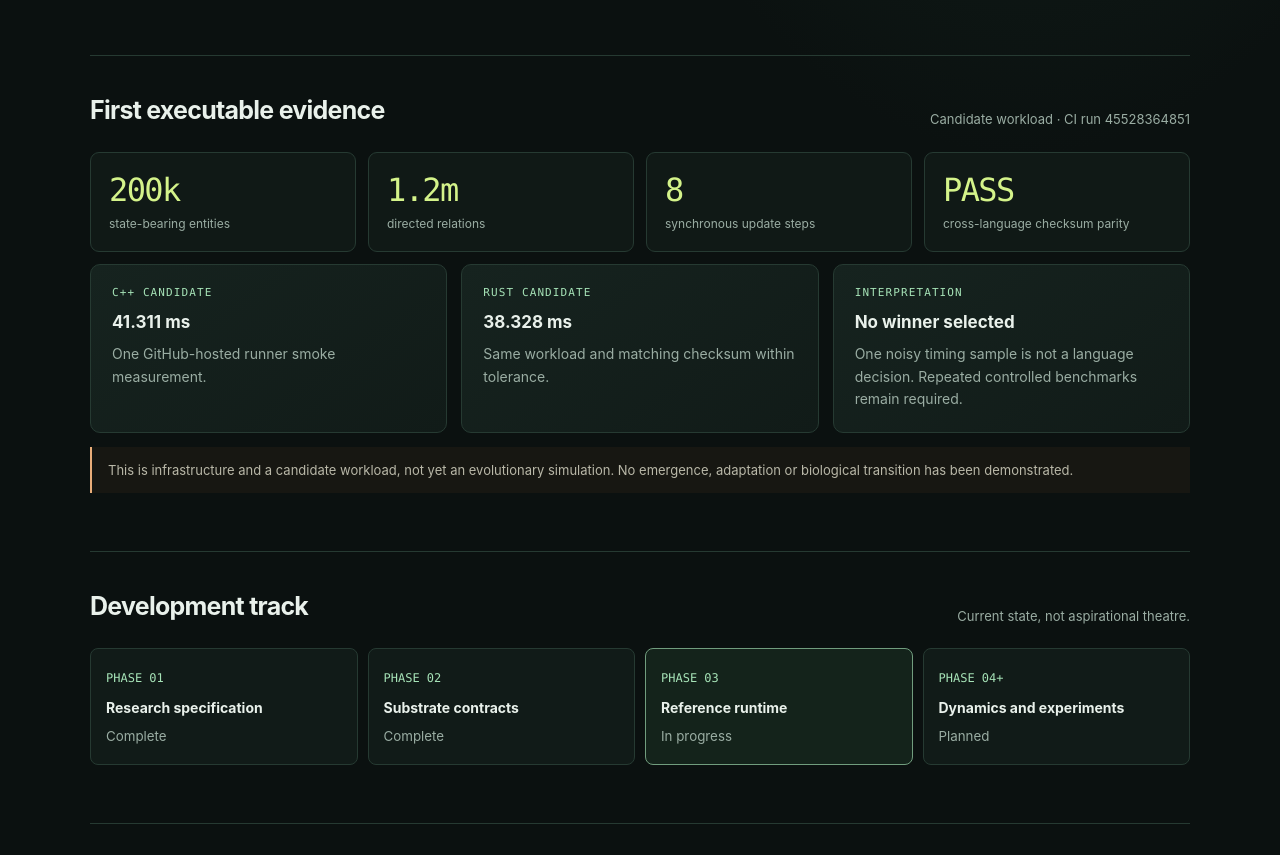
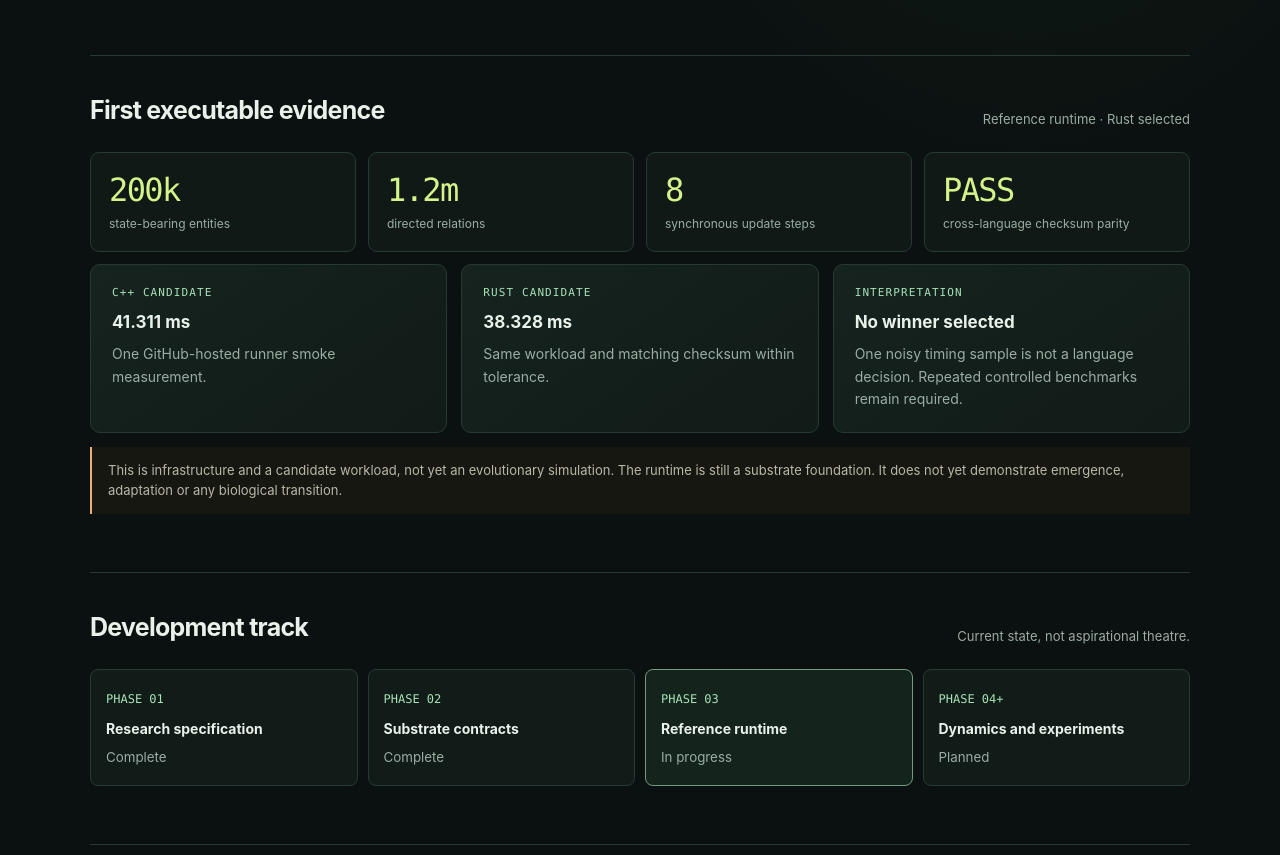
Before and after one commit to gemquota/meatware-, a plain HTML site: page site/index.html in a window 1280 px wide. Shown: the part 995-1850 px from the top of the page. Drawn offline with Linux system fonts and the light colour scheme.

Commit message:
Update project site with Rust runtime status

```diff
--- a/site/index.html
+++ b/site/index.html
@@ -30,7 +30,7 @@
 </div>
 </section>
 <section class="section" id="evidence">
-<div class="section-head"><h2>First executable evidence</h2><p>Candidate workload · CI run 45528364851</p></div>
+<div class="section-head"><h2>First executable evidence</h2><p>Reference runtime · Rust selected</p></div>
 <div class="metrics">
 <div class="metric"><strong>200k</strong><span>state-bearing entities</span></div>
 <div class="metric"><strong>1.2m</strong><span>directed relations</span></div>
@@ -42,7 +42,7 @@
 <div class="card"><div class="tag">Rust candidate</div><h3>38.328 ms</h3><p>Same workload and matching checksum within tolerance.</p></div>
 <div class="card"><div class="tag">Interpretation</div><h3>No winner selected</h3><p>One noisy timing sample is not a language decision. Repeated controlled benchmarks remain required.</p></div>
 </div>
-<div class="note">This is infrastructure and a candidate workload, not yet an evolutionary simulation. No emergence, adaptation or biological transition has been demonstrated.</div>
+<div class="note">This is infrastructure and a candidate workload, not yet an evolutionary simulation. The runtime is still a substrate foundation. It does not yet demonstrate emergence, adaptation or any biological transition.</div>
 </section>
 <section class="section" id="roadmap">
 <div class="section-head"><h2>Development track</h2><p>Current state, not aspirational theatre.</p></div>
```
